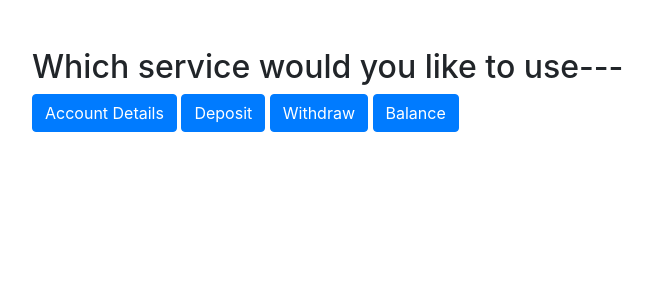
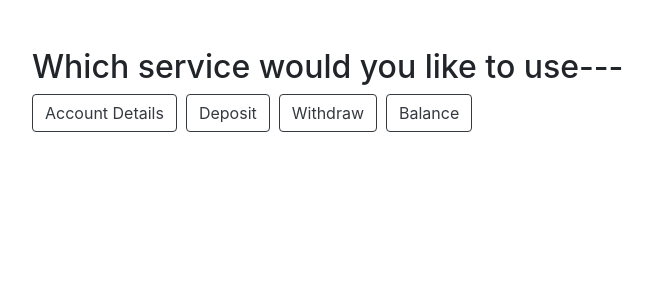
Before and after one commit to vinayjain18/Bank-Management-System, a Flask app: page /service in a window 1280 px wide. Shown: the part 56-356 px from the top of the page, without its empty margins (68-721 px from the left). Run offline with Flask 2, Linux system fonts and the light colour scheme; a user stored in the database is signed in; data comes from the database, SQL or seed files in the repository; some libraries are stand-ins or nearby versions.

Commit message:
Change button style

```diff
--- a/website/templates/service.html
+++ b/website/templates/service.html
@@ -7,11 +7,10 @@
 	<br>
 	{% if user.is_authenticated %}
 	<h2>Which service would you like to use---</h2>
-	<button type="button" class="btn btn-primary" onclick="show('withdraw', 'deposit', 'balance',
-          'account_details')">Account Details</button>
-	<button type="button" class="btn btn-primary" onclick="show('withdraw', 'account_details', 'balance', 'deposit')">Deposit</button>
-	<button type="button" class="btn btn-primary" onclick="show('deposit', 'account_details', 'balance', 'withdraw')">Withdraw</button>
-	<button type="button" class="btn btn-primary" onclick="show('deposit', 'account_details', 'withdraw', 'balance')">Balance</button>
+	<button type="button" class="btn btn-outline-dark navbar-btn" onclick="show('withdraw', 'deposit', 'balance','account_details')">Account Details</button>&nbsp;
+	<button type="button" class="btn btn-outline-dark navbar-btn" onclick="show('withdraw', 'account_details', 'balance', 'deposit')">Deposit</button>&nbsp;
+	<button type="button" class="btn btn-outline-dark navbar-btn" onclick="show('deposit', 'account_details', 'balance', 'withdraw')">Withdraw</button>&nbsp;
+	<button type="button" class="btn btn-outline-dark navbar-btn" onclick="show('deposit', 'account_details', 'withdraw', 'balance')">Balance</button>&nbsp;
 	<br><br>
 	{% endif %}
 </div><br><br>
```
